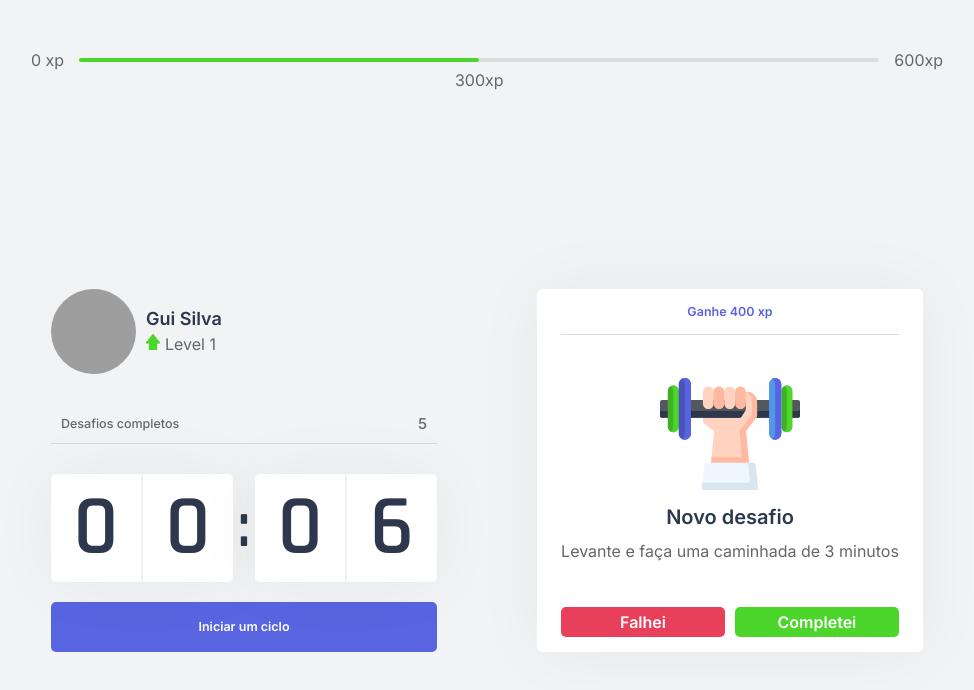
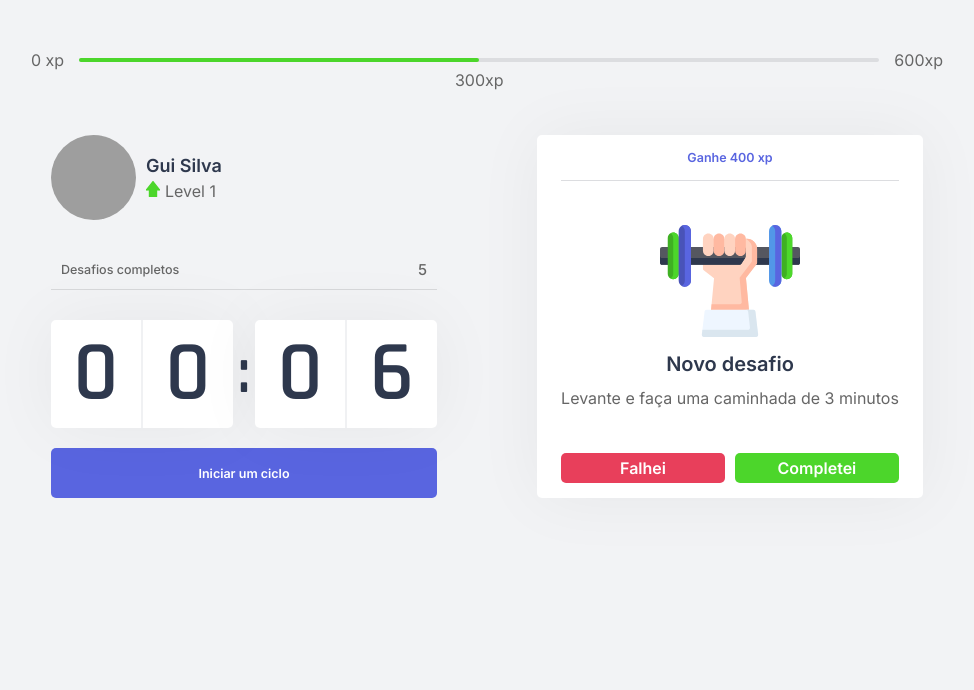
Before and after one commit to Gui-dev/node-next, a Next.js app in the folder web/: page / in a window 1280 px wide. Shown: the top 690 px of the page, without its empty margins (153-1127 px from the left). Built offline with nearby package versions, Linux system fonts and the light colour scheme; grey boxes are pictures that could not be loaded.

Commit message:
style: remove property height from Container

```diff
--- a/web/src/styles/home.ts
+++ b/web/src/styles/home.ts
@@ -4,8 +4,8 @@ export const Container = styled.div`
   display: flex;
   flex-direction: column;
   max-width: 99.2rem;
-  height: 100vh;
-  margin: 0 auto;
+  /* height: 100vh; */
+  margin: 4rem auto;
   padding: 2.5rem 2rem;
 
   section {
```
